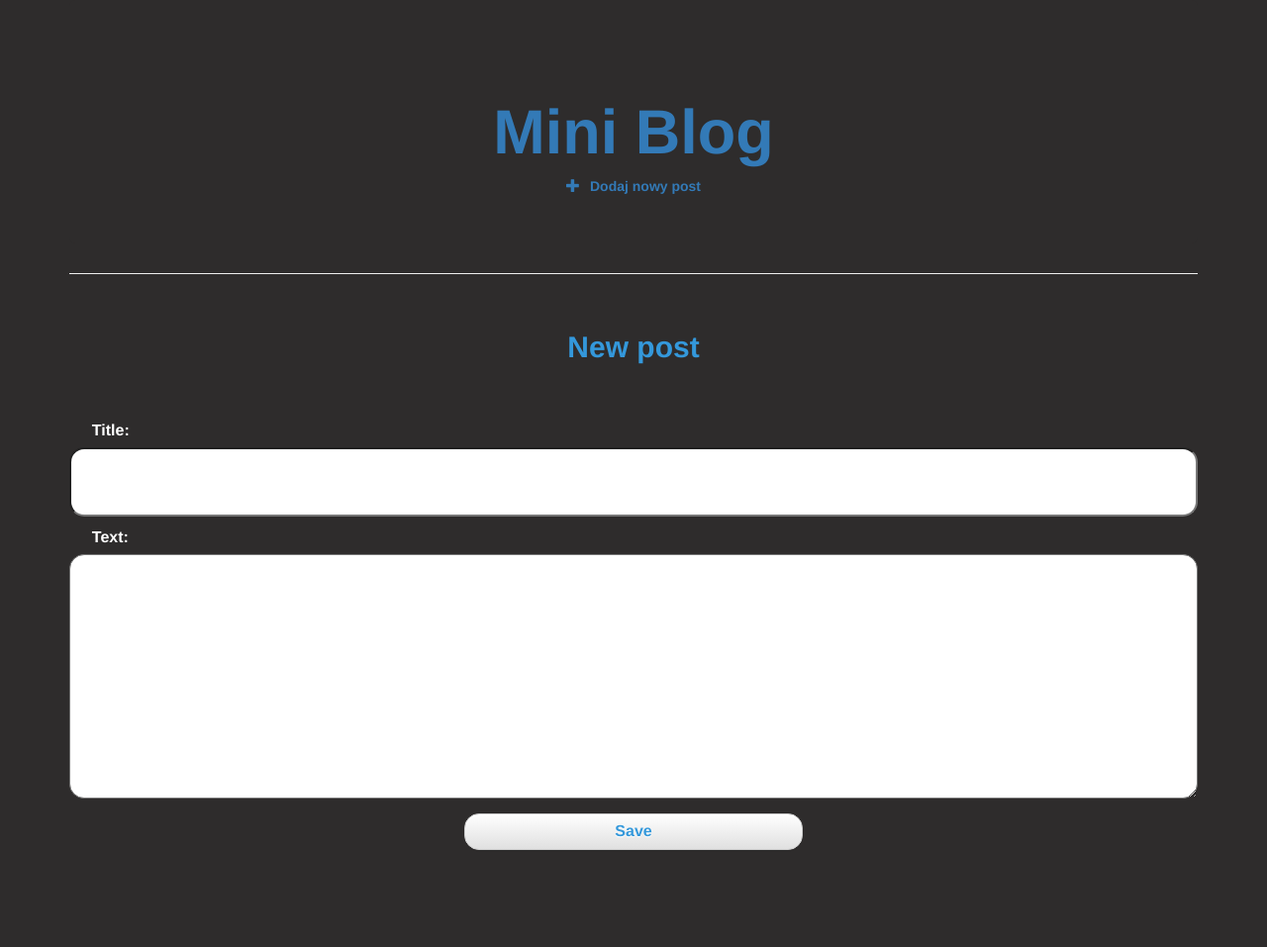
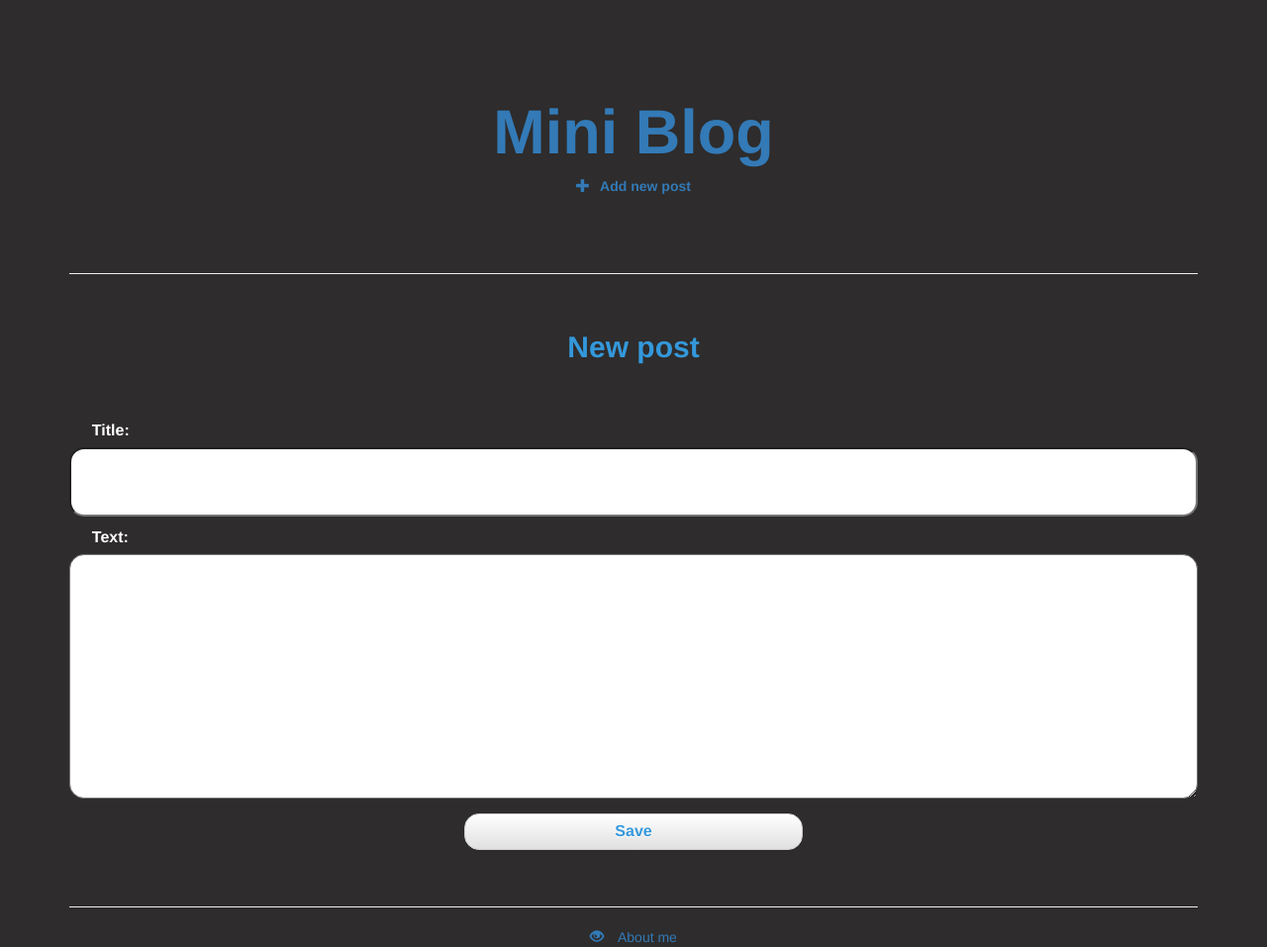
Before and after one commit to Marianno77/MiniBlog, a Django app: page /post/new/ in a window 1280 px wide. Shown: the whole page at 99% size. Before the commit the page ends 859 px from the top, so only its background shows below. Run offline with Django 5.2, Linux system fonts and the light colour scheme; the visitor is signed in with stand-in values (Sample User, id 1); some libraries are stand-ins or nearby versions.

Commit message:
changing class names, add option to delete posts, add about me site

```diff
--- a/blog/static/css/blog.css
+++ b/blog/static/css/blog.css
@@ -26,11 +26,11 @@ hr {
     margin-bottom: 5%;
 }
 
-.post-container {
+.box {
     text-align: center;
 }
 
-.add-txt {
+.link-txt {
     margin-left: 10px;
 }
 
@@ -52,10 +52,19 @@ hr {
     margin-bottom: 5%;
 }
 
-.post-container button {
+.box button {
     width: 30%;
     color: #3498db;
     font-weight: bold;
     font-size: medium;
     border-radius: 15px;
 }
+
+.about-txt {
+    padding: 5%;
+}
+
+.about-txt span {
+    margin-left: 5px;
+    font-weight: bold;
+}
--- a/blog/templates/blog/base.html
+++ b/blog/templates/blog/base.html
@@ -19,8 +19,8 @@
         <div class="jumbotron text-center header">
             <h1><a href="{% url 'post_list' %}">Mini Blog</a></h1>
             {% if user.is_authenticated %}
-            <a href="{% url 'post_new' %}" class="top-menu"><span class="glyphicon glyphicon-plus"></span><span
-                    class="add-txt">Dodaj nowy post</span></a>
+            <a href="{% url 'post_new' %}"><span class="glyphicon glyphicon-plus"></span><span class="link-txt">Add new
+                    post</span></a>
             {% endif %}
         </div>
 
@@ -28,7 +28,12 @@
 
         {% block content %}
         {% endblock %}
-
+        <div class="box">
+            <a href="{% url 'about' %}">
+                <span class="glyphicon glyphicon-eye-open"></span>
+                <span class="link-txt">About me</span>
+            </a>
+        </div>
     </div>
 </body>
 
--- a/blog/templates/blog/post_new.html
+++ b/blog/templates/blog/post_new.html
@@ -1,7 +1,8 @@
 {% extends 'blog/base.html' %}
 
 {% block content %}
-<div class="post-container">
+<div>
+    <div class="box">
         {% if not form.instance.title %}
         <h2>New post</h2>
         {% else %}
@@ -12,10 +13,13 @@
         {% csrf_token %}
 
         {{ form.as_p }}
-    <div class="post-container">
+        <div class="box">
             <button type="submit" class="btn btn-default">Save</button>
         </div>
 
     </form>
 
+    <hr>
+</div>
+
 {% endblock %}
--- a/blog/urls.py
+++ b/blog/urls.py
@@ -5,5 +5,7 @@ urlpatterns = [
     path('', views.post_list, name = 'post_list'),
     path('post/<int:pk>/', views.post_detail, name = 'post_detail'),
     path('post/new/', views.post_new, name = 'post_new'),
-    path('post/<int:pk>/edit', views.post_edit, name = 'post_edit')
+    path('post/<int:pk>/edit', views.post_edit, name = 'post_edit'),
+    path('<int:pk>/',views.post_delete, name = 'post_delete'),
+    path('about/', views.about, name = 'about')
 ]
--- a/blog/views.py
+++ b/blog/views.py
@@ -1,4 +1,5 @@
 from django.shortcuts import render, get_object_or_404, redirect
+from django.template.defaultfilters import title
 from django.utils import timezone
 from .models import Post
 from .forms import PostForm
@@ -42,3 +43,11 @@ def post_edit(request, pk):
         form = PostForm(instance=post)
 
     return render(request,'blog/post_new.html',{'form': form})
+
+def post_delete(request, pk):
+    post = get_object_or_404(Post, pk=pk)
+    post.delete()
+    return redirect('post_list')
+
+def about(request):
+    return render(request,'blog/about.html', {})
```
Also changed, not shown: blog/templates/blog/about.html (added, +11 -0 lines), blog/templates/blog/post_detail.html (+11 -4 lines). Lines whose indentation alone changed are shown as unchanged.
